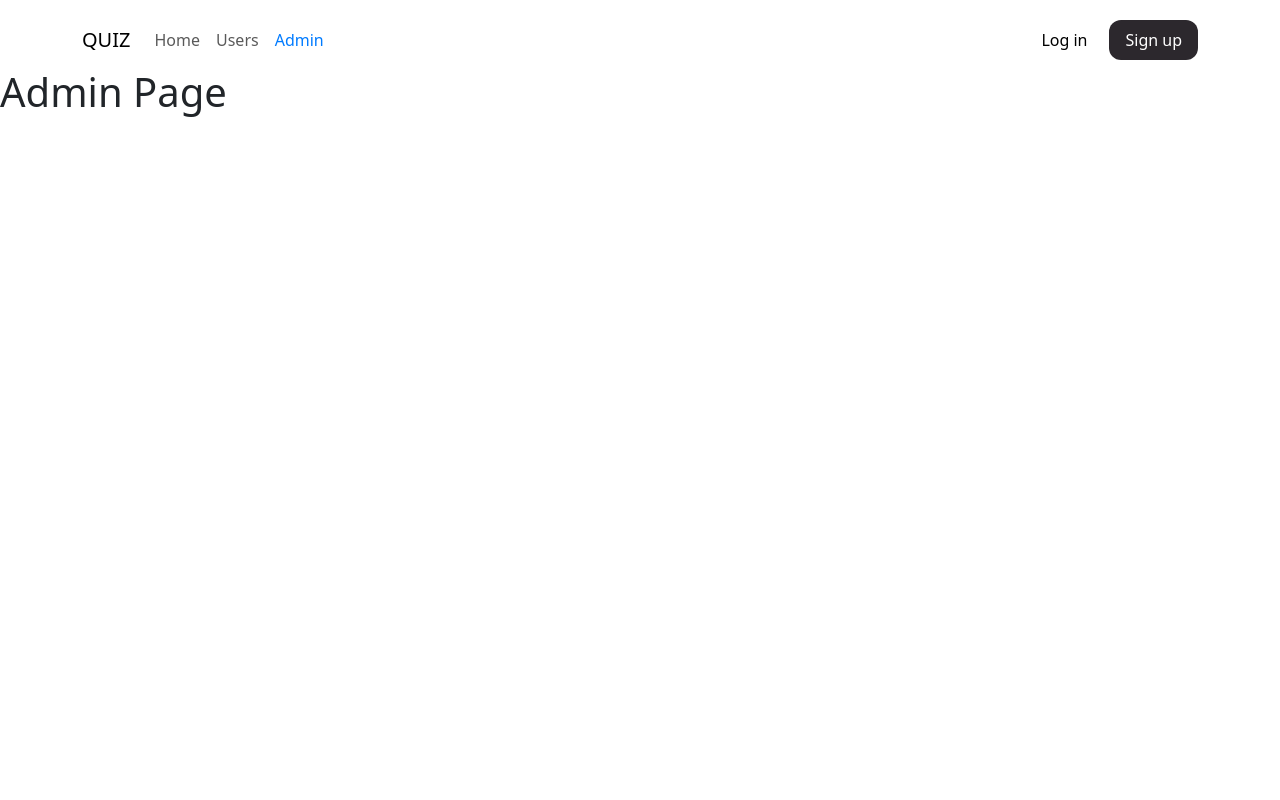
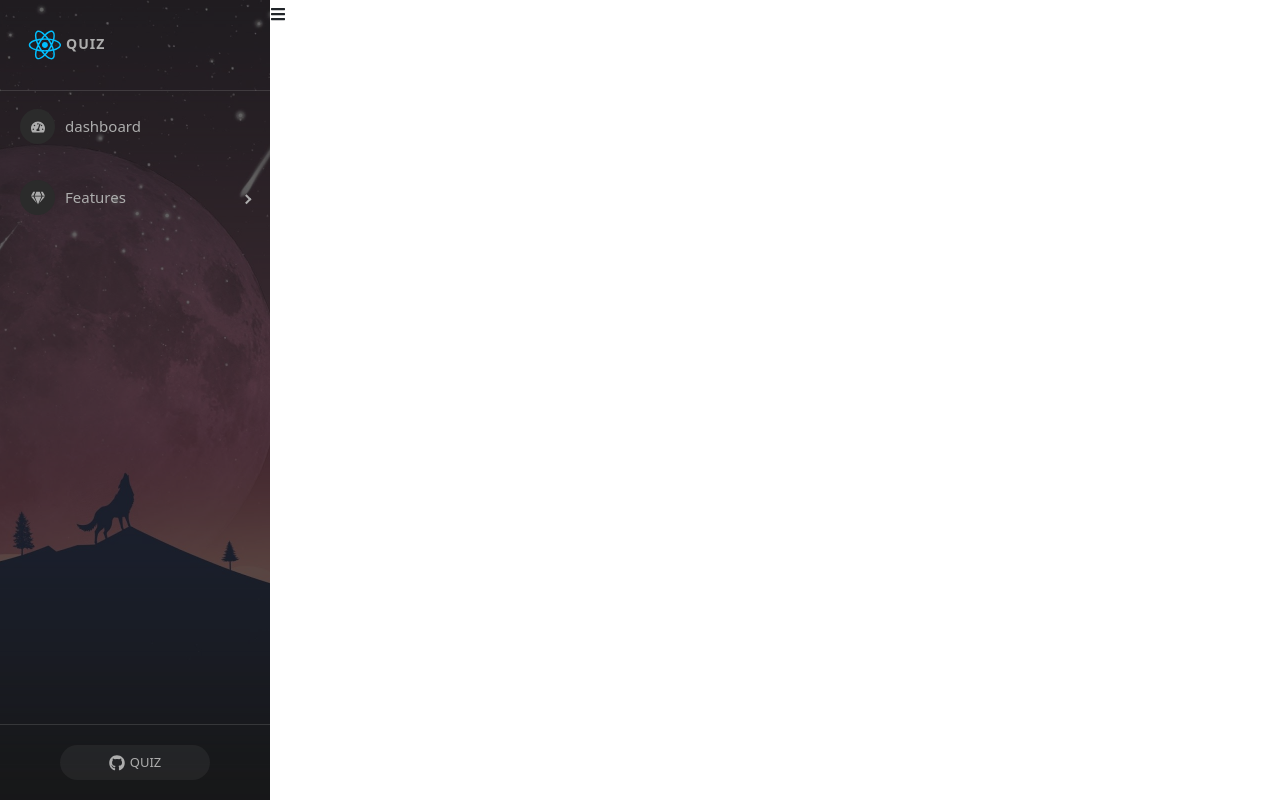
Before and after one commit to NDacHAI/react-basic, a React (Create React App) app: page /admin in a window 1280 px wide. Built offline with nearby package versions, Linux system fonts and the light colour scheme.

Commit message:
admin page

```diff
--- a/package.json
+++ b/package.json
@@ -6,13 +6,18 @@
     "@testing-library/jest-dom": "5.16.4",
     "@testing-library/react": "13.3.0",
     "@testing-library/user-event": "13.5.0",
+    "axios": "0.27.2",
     "bootstrap": "^5.3.3",
     "react": "18.2.0",
     "react-bootstrap": "^2.10.9",
     "react-dom": "18.2.0",
+    "react-icons": "^4.12.0",
+    "react-paginate": "8.1.3",
+    "react-pro-sidebar": "^0.7.1",
     "react-redux": "8.0.1",
     "react-router-dom": "^6.3.0",
     "react-scripts": "5.0.1",
+    "react-toastify": "9.0.7",
     "redux": "4.2.0",
     "redux-devtools-extension": "2.13.9",
     "redux-thunk": "2.4.1",
--- a/src/App.scss
+++ b/src/App.scss
@@ -58,13 +58,16 @@
       display: flex;
       flex-direction: column;
       gap: 30px;
+      user-select: none;
 
       .title-1 {
         font-size: 48px;
+
       }
 
       .title-2 {
         font-size: 25px;
+
       }
 
       .title-3 {
--- a/src/components/Admin/Admin.js
+++ b/src/components/Admin/Admin.js
@@ -1,9 +1,18 @@
-import Header from "../Header/Header";
+import Sidebar from "./Sidebar";
+import './Admin.scss'
+import { FaBars } from 'react-icons/fa';
+import { useState } from "react";
 
 const Admin = (props) => {
+    const [collapsed, setCollapsed] = useState(false)
     return (
-        <div>
-            <h1>Admin Page</h1>
+        <div className="admin-container">
+            <div className="admin-sidebar">
+                <Sidebar collapsed={collapsed} />
+            </div>
+            <div className="admin-content">
+                <FaBars onClick={() => setCollapsed(!collapsed)} />
+            </div>
         </div>
     );
 }
--- /dev/null
+++ b/src/components/Admin/Admin.scss
@@ -0,0 +1,10 @@
+.admin-container {
+    display: flex;
+
+    .admin-sidebar {
+        .pro-sidebar {
+            height: 100vh;
+            /* Sidebar full chiều cao */
+        }
+    }
+}
--- /dev/null
+++ b/src/components/Admin/Sidebar.js
@@ -0,0 +1,92 @@
+import React from 'react';
+import {
+    ProSidebar,
+    Menu,
+    MenuItem,
+    SubMenu,
+    SidebarHeader,
+    SidebarFooter,
+    SidebarContent,
+} from 'react-pro-sidebar';
+import 'react-pro-sidebar/dist/css/styles.css';
+import { FaTachometerAlt, FaGem, FaList, FaGithub, FaRegLaughWink, FaHeart } from 'react-icons/fa';
+import sidebarBg from '../../assets/bg2.jpg';
+
+import { DiReact } from "react-icons/di"
+import { MdDashboard } from "react-icons/md"
+
+import './Sidebar.scss'
+
+const Sidebar = ({ image, collapsed, rtl, toggled, handleToggleSidebar }) => {
+    return (
+        <ProSidebar
+            image={sidebarBg}
+            rtl={rtl}
+            collapsed={collapsed}
+            toggled={toggled}
+            breakPoint="md"
+            onToggle={handleToggleSidebar}
+        >
+            <SidebarHeader>
+                <div
+                    style={{
+                        padding: '24px',
+                        textTransform: 'uppercase',
+                        fontWeight: 'bold',
+                        fontSize: 14,
+                        letterSpacing: '1px',
+                        overflow: 'hidden',
+                        textOverflow: 'ellipsis',
+                        whiteSpace: 'nowrap',
+                    }}
+                >
+                    <DiReact size={'3em'} color={'00bfff'} />
+                    QUIZ
+                </div>
+            </SidebarHeader>
+
+            <SidebarContent>
+                <Menu iconShape="circle">
+                    <MenuItem
+                        icon={<FaTachometerAlt />}
+                    >
+                        dashboard
+                    </MenuItem>
+                </Menu>
+                <Menu iconShape="circle">
+                    <SubMenu
+                        icon={<FaGem />}
+                        title='Features'
+                    >
+                        <MenuItem>Quản lý Users</MenuItem>
+                        <MenuItem>Quản lý Bài Quiz</MenuItem>
+                        <MenuItem>Quản lý Câu Hỏi</MenuItem>
+                    </SubMenu>
+                </Menu>
+            </SidebarContent>
+
+            <SidebarFooter style={{ textAlign: 'center' }}>
+                <div
+                    className="sidebar-btn-wrapper"
+                    style={{
+                        padding: '20px 24px',
+                    }}
+                >
+                    <a
+                        href="https://github.com/azouaoui-med/react-pro-sidebar"
+                        target="_blank"
+                        className="sidebar-btn"
+                        rel="noopener noreferrer"
+                    >
+                        <FaGithub />
+                        <span style={{ whiteSpace: 'nowrap', textOverflow: 'ellipsis', overflow: 'hidden' }}>
+                            QUIZ
+                        </span>
+                    </a>
+                </div>
+            </SidebarFooter>
+        </ProSidebar>
+    );
+};
+
+export default Sidebar;
--- /dev/null
+++ b/src/components/Admin/Sidebar.scss
@@ -0,0 +1,27 @@
+.sidebar-btn-wrapper {
+    display: flex;
+    align-items: center;
+    justify-content: center;
+
+    .sidebar-btn {
+        transition: width 0.3s;
+        width: 150px;
+        padding: 1px 15px;
+        border-radius: 40px;
+        background: rgba(255, 255, 255, 0.05);
+        color: #adadad;
+        text-decoration: none;
+        margin: 0 auto;
+        height: 35px;
+        display: flex;
+        align-items: center;
+        justify-content: center;
+        text-overflow: ellipsis;
+        overflow: hidden;
+
+        span {
+            margin-left: 5px;
+            font-size: 13px;
+        }
+    }
+}
--- a/src/index.js
+++ b/src/index.js
@@ -19,8 +19,8 @@
           <Route path="/" element={<App />} >
             <Route index element={<HomePage />} />
             <Route path='/users' element={<User />} />
-            <Route path='/admin' element={<Admin />} />
           </Route>
+          <Route path='/admin' element={<Admin />} />
         </Routes>
       </BrowserRouter>
     </React.StrictMode>
```
Also changed, not shown: src/assets/bg2.jpg (added), 1 other file (tests, documents, lock files or other folders).
